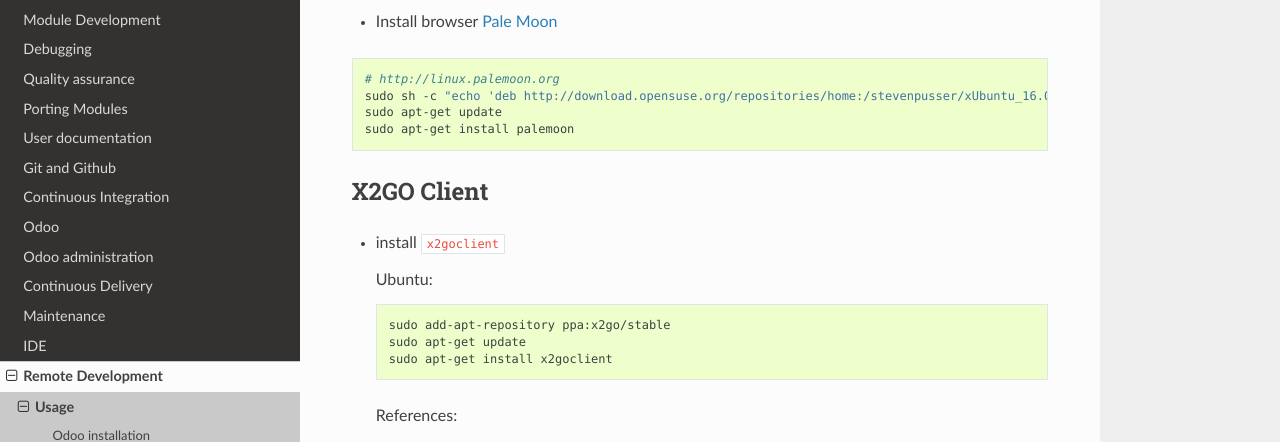
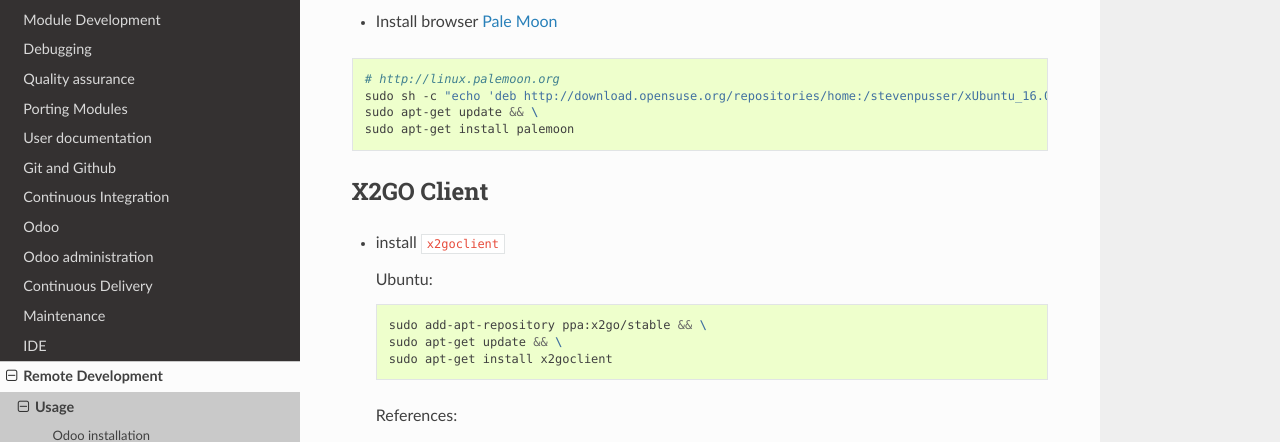
Before and after one commit to itpp-labs/odoo-development, a Sphinx documentation site: the page built from docs/remote-dev/x2go.rst, in a window 1280 px wide and 900 px high, scrolled down 403 px. Shown: the part 155-597 px from the top of the window. Built offline with Sphinx 7.4.7 and the Read the Docs theme 2.0.0, drawn with Linux system fonts in a browser that asks for light colours.

Commit message:
Update x2go.rst

```diff
--- a/docs/remote-dev/x2go.rst
+++ b/docs/remote-dev/x2go.rst
@@ -31,8 +31,8 @@ x2go allows you to run remotely browser (or any other application on x-server)
 .. code-block:: sh
 
  # http://linux.palemoon.org
- sudo sh -c "echo 'deb http://download.opensuse.org/repositories/home:/stevenpusser/xUbuntu_16.04/ /' > /etc/apt/sources.list.d/home:stevenpusser.list"
- sudo apt-get update
+ sudo sh -c "echo 'deb http://download.opensuse.org/repositories/home:/stevenpusser/xUbuntu_16.04/ /' > /etc/apt/sources.list.d/home:stevenpusser.list" && \
+ sudo apt-get update && \
  sudo apt-get install palemoon
 
 X2GO Client
@@ -44,8 +44,8 @@ X2GO Client
 
   .. code-block:: sh
 
-      sudo add-apt-repository ppa:x2go/stable
-      sudo apt-get update
+      sudo add-apt-repository ppa:x2go/stable && \
+      sudo apt-get update && \
       sudo apt-get install x2goclient
 
   References:
```
